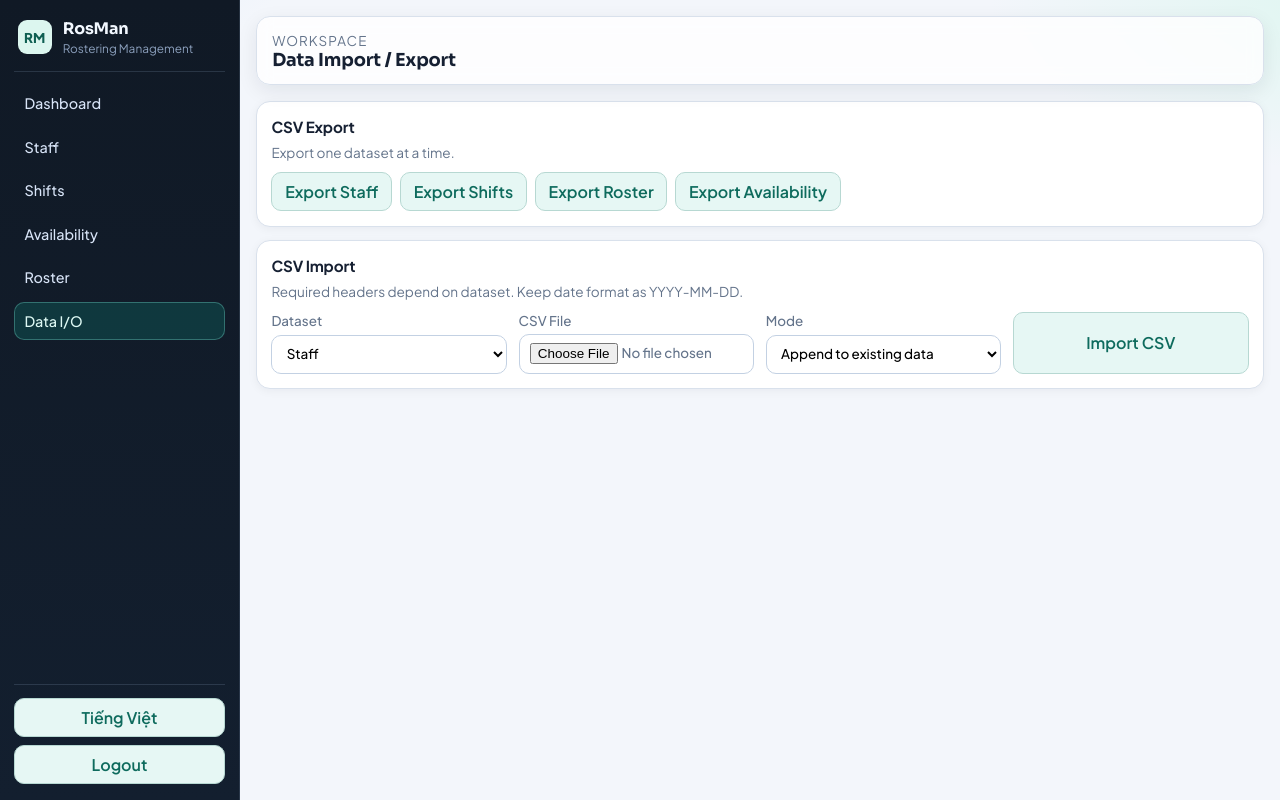
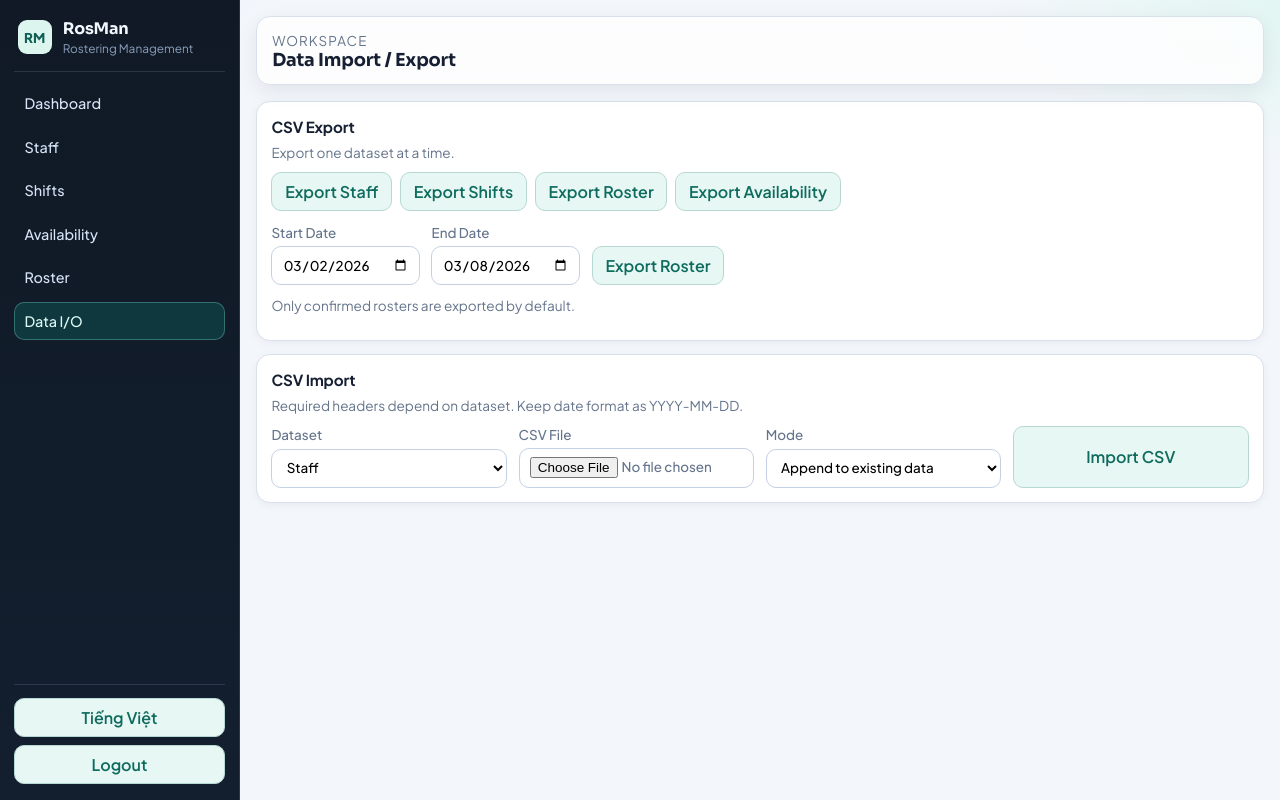
Before and after one commit to duylb/rosman, a Flask app: page /data in a window 1280 px wide. Run offline with Flask 3, Linux system fonts and the light colour scheme; the visitor is signed in with stand-in values (Sample User, id 1); tables that the repository leaves empty hold one stand-in row (values such as "Sample post").

Commit message:
UI improvements

```diff
--- a/app.py
+++ b/app.py
@@ -1368,7 +1368,14 @@ def delete_assignment(assignment_id: int) -> Any:
 @app.route("/data")
 @login_required
 def data_page() -> str:
-    return render_template("data.html")
+    today_obj = date.today()
+    start_obj = monday_for(today_obj)
+    end_obj = start_obj + timedelta(days=6)
+    return render_template(
+        "data.html",
+        export_start_date=start_obj.isoformat(),
+        export_end_date=end_obj.isoformat(),
+    )
 
 
 @app.route("/data/export/<dataset>")
@@ -1376,6 +1383,30 @@ def data_page() -> str:
 def export_dataset(dataset: str) -> Response:
     org_id = current_org_id()
     if dataset == "assignments":
+        start_date_raw = request.args.get("start_date", "").strip()
+        end_date_raw = request.args.get("end_date", "").strip()
+        version_type = (request.args.get("version_type", "confirmed") or "confirmed").strip().lower()
+        if version_type not in {"confirmed", "draft"}:
+            flash("Invalid version type for roster export.", "error")
+            return redirect(url_for("data_page"))
+
+        if start_date_raw and end_date_raw:
+            start_obj = parse_iso_date(start_date_raw)
+            end_obj = parse_iso_date(end_date_raw)
+        else:
+            start_obj = monday_for(date.today())
+            end_obj = start_obj + timedelta(days=6)
+            start_date_raw = start_obj.isoformat()
+            end_date_raw = end_obj.isoformat()
+
+        if not start_obj or not end_obj:
+            flash("Invalid export date range.", "error")
+            return redirect(url_for("data_page"))
+        if end_obj < start_obj:
+            flash("End date must be on or after start date.", "error")
+            return redirect(url_for("data_page"))
+
+        status_filter = ["confirmed"] if version_type == "confirmed" else ["draft"]
         rows = [
             {
                 "roster_date": row.roster_date,
@@ -1386,11 +1417,15 @@ def export_dataset(dataset: str) -> Response:
                 "start_time": row.shift_template.start_time,
             }
             for row in (
-                RosterAssignment.query.join(Staff).join(ShiftTemplate)
+                RosterAssignment.query.join(Staff).join(ShiftTemplate).join(RosterVersion)
                 .filter(
                     RosterAssignment.org_id == org_id,
+                    RosterAssignment.roster_date.between(start_obj.isoformat(), end_obj.isoformat()),
                     Staff.org_id == org_id,
                     ShiftTemplate.org_id == org_id,
+                    RosterVersion.org_id == org_id,
+                    RosterVersion.id == RosterAssignment.version_id,
+                    RosterVersion.status.in_(status_filter),
                 )
                 .order_by(RosterAssignment.roster_date, Staff.name, ShiftTemplate.start_time)
                 .all()
@@ -1398,10 +1433,11 @@ def export_dataset(dataset: str) -> Response:
         ]
 
         if not rows:
+            filename = f"roster_{start_obj.strftime('%d%m%Y')}_{end_obj.strftime('%d%m%Y')}.csv"
             return Response(
                 "staff_name,role\n",
                 mimetype="text/csv",
-                headers={"Content-Disposition": "attachment; filename=roster_empty.csv"},
+                headers={"Content-Disposition": f"attachment; filename={filename}"},
             )
 
         date_columns = sorted({row["roster_date"] for row in rows})
@@ -1437,12 +1473,7 @@ def export_dataset(dataset: str) -> Response:
                     row_values.append(str(shifts))
             writer.writerow(row_values)
 
-        start_obj = parse_iso_date(date_columns[0])
-        end_obj = parse_iso_date(date_columns[-1])
-        if start_obj and end_obj:
-            filename = f"roster_{start_obj.strftime('%d%m')}_{end_obj.strftime('%d%m')}.csv"
-        else:
-            filename = "roster.csv"
+        filename = f"roster_{start_obj.strftime('%d%m%Y')}_{end_obj.strftime('%d%m%Y')}.csv"
 
         return Response(
             buffer.getvalue(),
--- a/templates/data.html
+++ b/templates/data.html
@@ -9,6 +9,16 @@
     <a class="button-link" href="{{ url_for('export_dataset', dataset='assignments') }}">{{ t('export_roster') }}</a>
     <a class="button-link" href="{{ url_for('export_dataset', dataset='availability') }}">{{ t('export_availability') }}</a>
   </div>
+  <form method="get" action="{{ url_for('export_dataset', dataset='assignments') }}" class="inline-form" style="margin-top:0.8rem;">
+    <label>Start Date
+      <input type="date" name="start_date" value="{{ export_start_date }}" required />
+    </label>
+    <label>End Date
+      <input type="date" name="end_date" value="{{ export_end_date }}" required />
+    </label>
+    <button type="submit">{{ t('export_roster') }}</button>
+  </form>
+  <p class="hint">Only confirmed rosters are exported by default.</p>
 </section>
 
 <section class="panel">
```
